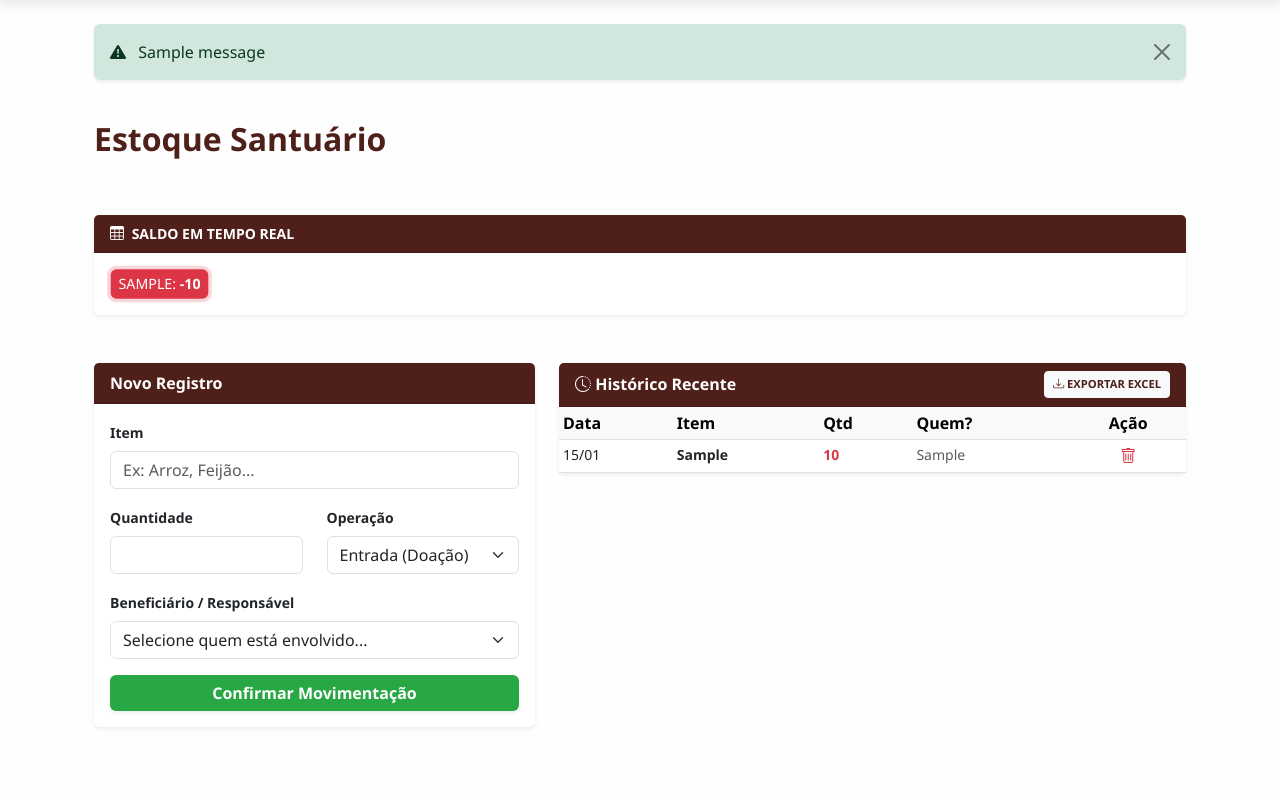
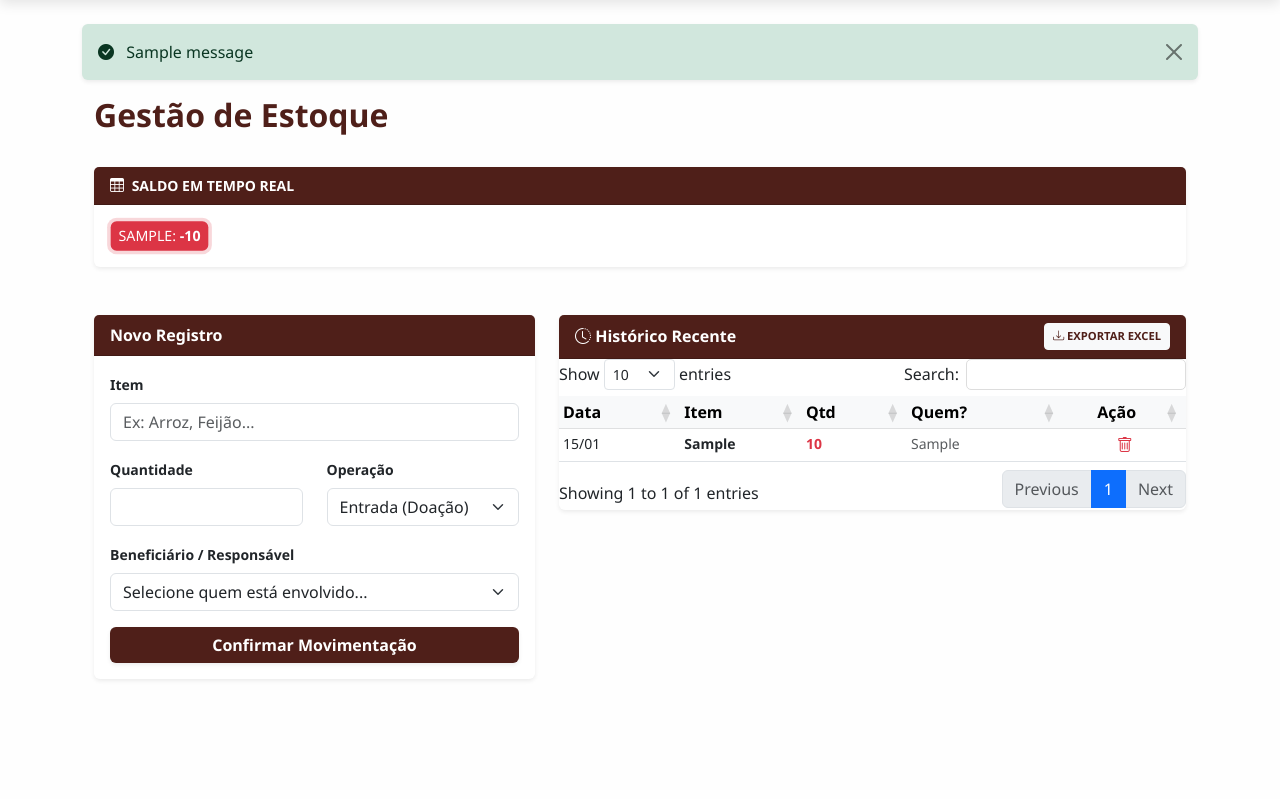
Before and after one commit to harrikenjota/Projeto_Paroquia, a Flask app: page / in a window 1280 px wide. Shown: the part 83-882 px from the top of the page. After the commit the page ends 763 px from the top, so only its background shows below. Run offline with Flask 3, Linux system fonts and the light colour scheme; tables that the repository leaves empty hold one stand-in row (values such as "Sample post"); one stand-in notice (Sample message) is shown; some libraries are stand-ins or nearby versions.

Commit message:
Ajuste de busca DataTables, Flash messages e layout de beneficiários

```diff
--- a/app.py
+++ b/app.py
@@ -12,6 +12,7 @@ app = Flask(__name__)
 # ==========================================
 app.config['SQLALCHEMY_DATABASE_URI'] = 'sqlite:///paroquia.db'
 app.config['SQLALCHEMY_TRACK_MODIFICATIONS'] = False
+# A secret_key é necessária para o funcionamento das Mensagens Flash
 app.secret_key = 'santuario_sao_jose_secret'
 
 db.init_app(app)
@@ -88,7 +89,6 @@ def dashboard():
     labels = [item for item, qtd in estoque_grafico.items() if qtd > 0]
     valores = [qtd for item, qtd in estoque_grafico.items() if qtd > 0]
 
-    # --- NOVA LÓGICA DE CONTAGEM SEPARADA ---
     total_assistidos = Beneficiario.query.filter_by(categoria='Assistido').count()
     total_doadores = Beneficiario.query.filter_by(categoria='Doador').count()
 
@@ -113,14 +113,16 @@ def registrar():
     tipo = request.form['tipo']
     responsavel = request.form['responsavel']
 
+    # Validação de Estoque antes de registrar Saída
     if tipo == 'SAIDA':
         movs = Doacao.query.filter_by(item=item_nome).all()
         saldo_atual = sum(m.quantidade if m.tipo == 'ENTRADA' else -m.quantidade for m in movs)
 
         if quantidade > saldo_atual:
-            flash(f'ERRO: Estoque insuficiente de {item_nome}! Saldo atual: {saldo_atual}.', 'danger')
+            flash(f'ERRO: Estoque insuficiente de {item_nome}! Saldo disponível: {saldo_atual}.', 'danger')
             return redirect(url_for('index'))
 
+    # Criando e salvando a movimentação
     nova_movimentacao = Doacao(
         item=item_nome,
         quantidade=quantidade,
@@ -130,6 +132,9 @@ def registrar():
     )
     db.session.add(nova_movimentacao)
     db.session.commit()
+
+    # Feedback visual de sucesso
+    flash(f'Registro de {tipo} para {item_nome} realizado com sucesso!', 'success')
     return redirect(url_for('index'))
 # FIM DA SEÇÃO 5
 
@@ -146,6 +151,7 @@ def exportar_csv():
     for m in movimentacoes:
         writer.writerow([m.data.strftime('%d/%m/%Y %H:%M'), m.item, m.quantidade, m.tipo, m.responsavel])
     output.seek(0)
+    flash('Relatório de estoque exportado com sucesso!', 'info')
     return Response(output.getvalue(), mimetype="text/csv", headers={"Content-disposition": "attachment; filename=relatorio_santuario.csv"})
 
 @app.route('/exportar_beneficiarios_csv')
@@ -157,6 +163,7 @@ def exportar_beneficiarios_csv():
     for p in pessoas:
         writer.writerow([p.nome, p.categoria, p.telefone, p.endereco])
     output.seek(0)
+    flash('Lista de contatos exportada com sucesso!', 'info')
     return Response(output.getvalue(), mimetype="text/csv", headers={"Content-disposition": "attachment; filename=contatos_santuario.csv"})
 # FIM DA SEÇÃO 6
 
@@ -175,6 +182,8 @@ def beneficiarios():
         )
         db.session.add(novo_b)
         db.session.commit()
+        # Feedback visual de sucesso
+        flash(f'Cadastro de {novo_b.nome} realizado com sucesso!', 'success')
         return redirect(url_for('beneficiarios'))
 
     lista_familias = Beneficiario.query.all()
@@ -189,16 +198,20 @@ def beneficiarios():
 def excluir_movimentacao(id):
     mov = Doacao.query.get(id)
     if mov:
+        item_removido = mov.item
         db.session.delete(mov)
         db.session.commit()
+        flash(f'Registro de {item_removido} removido do histórico.', 'info')
     return redirect(url_for('index'))
 
 @app.route('/excluir_beneficiario/<int:id>')
 def excluir_beneficiario(id):
     b = Beneficiario.query.get(id)
     if b:
+        nome_removido = b.nome
         db.session.delete(b)
         db.session.commit()
+        flash(f'O cadastro de {nome_removido} foi excluído.', 'info')
     return redirect(url_for('beneficiarios'))
 # FIM DA SEÇÃO 8
 
--- a/templates/base.html
+++ b/templates/base.html
@@ -7,6 +7,9 @@
 
     <link href="https://cdn.jsdelivr.net/npm/bootstrap@5.3.0/dist/css/bootstrap.min.css" rel="stylesheet">
     <link rel="stylesheet" href="https://cdn.jsdelivr.net/npm/bootstrap-icons@1.10.0/font/bootstrap-icons.css">
+
+    <link rel="stylesheet" href="https://cdn.datatables.net/1.13.6/css/dataTables.bootstrap5.min.css">
+
     <style>
         /* Variáveis de Cores: Centralização da Paleta de Cores da Paróquia */
         :root {
@@ -84,8 +87,15 @@
             background-color: var(--cor-santuario) !important;
             color: white !important;
         }
+
+        /* Ajustes Finos para o DataTables */
+        .dataTables_filter input {
+            border: 1px solid #ddd;
+            border-radius: 5px;
+            padding: 4px 8px;
+        }
     </style>
-    </head>
+</head>
 
 <body>
     <nav class="navbar navbar-paroquia mb-4">
@@ -105,21 +115,55 @@
             <div class="collapse navbar-collapse" id="menuPrincipal">
                 <div class="navbar-nav pt-3">
                     <a class="nav-link border-bottom border-dark" href="/">
-                        <i class="bi bi-archive-fill me-2 text-warning"></i> Estoque Principal
+                        <i class="bi bi-archive-fill me-2 text-warning"></i> Gestão de Estoque
                     </a>
-                    <a class="nav-link border-bottom border-dark" href="/dashboard">
+                    <a class="nav-link border-bottom border-dark" href="/beneficiarios">
+                        <i class="bi bi-people-fill me-2 text-warning"></i> Gestão de Beneficiários
+                    </a>
+                    <a class="nav-link" href="/dashboard">
                         <i class="bi bi-graph-up-arrow me-2 text-warning"></i> Painel Estatístico
-                    </a>
-                    <a class="nav-link" href="{{ url_for('beneficiarios') }}">
-                        <i class="bi bi-people-fill me-2 text-warning"></i> Gestão de Beneficiários
                     </a>
                 </div>
             </div>
         </div>
     </nav>
+
+    <div class="container">
+        {% with messages = get_flashed_messages(with_categories=true) %}
+          {% if messages %}
+            {% for category, message in messages %}
+              <div class="alert alert-{{ category }} alert-dismissible fade show border-0 shadow-sm" role="alert">
+                {% if category == 'danger' %}<i class="bi bi-exclamation-octagon-fill me-2"></i>{% endif %}
+                {% if category == 'success' %}<i class="bi bi-check-circle-fill me-2"></i>{% endif %}
+                {{ message }}
+                <button type="button" class="btn-close" data-bs-dismiss="alert" aria-label="Close"></button>
+              </div>
+            {% endfor %}
+          {% endif %}
+        {% endwith %}
+    </div>
+
     <div class="container pb-5">
         {% block content %}{% endblock %}
     </div>
+
+    <script src="https://code.jquery.com/jquery-3.7.0.js"></script>
     <script src="https://cdn.jsdelivr.net/npm/bootstrap@5.3.0/dist/js/bootstrap.bundle.min.js"></script>
-    </body>
+
+    <script src="https://cdn.datatables.net/1.13.6/js/jquery.dataTables.min.js"></script>
+    <script src="https://cdn.datatables.net/1.13.6/js/dataTables.bootstrap5.min.js"></script>
+
+    <script>
+        $(document).ready(function() {
+            $('.table').DataTable({
+                "language": {
+                    "url": "//cdn.datatables.net/plug-ins/1.13.6/i18n/pt-BR.json"
+                },
+                "pageLength": 10,
+                "responsive": true,
+                "order": [] // Mantém a ordem vinda do backend
+            });
+        });
+    </script>
+</body>
 </html>
--- a/templates/index.html
+++ b/templates/index.html
@@ -2,22 +2,9 @@
 
 {% block content %}
 <div class="container">
-
-    {% with messages = get_flashed_messages(with_categories=true) %}
-      {% if messages %}
-        {% for category, message in messages %}
-          <div class="alert alert-{{ category }} alert-dismissible fade show shadow-sm border-0" role="alert">
-            <i class="bi bi-exclamation-triangle-fill me-2"></i> {{ message }}
-            <button type="button" class="btn-close" data-bs-dismiss="alert"></button>
-          </div>
-        {% endfor %}
-      {% endif %}
-    {% endwith %}
-    <br> <div class="d-flex justify-content-between align-items-center mb-4">
-        <h2 class="fw-bold" style="color: var(--cor-santuario)">Estoque Santuário</h2>
+    <div class="d-flex justify-content-between align-items-center mb-4">
+        <h2 class="fw-bold" style="color: var(--cor-santuario)">Gestão de Estoque</h2>
     </div>
-    <br>
-
 
     <div class="card shadow-sm border-0 mb-5">
         <div class="card-header bg-light fw-bold small text-muted text-uppercase">
@@ -30,11 +17,12 @@
                     {{ item }}: <span class="fw-bold">{{ quantidade }}</span>
                 </div>
                 {% else %}
-                <span class="text-muted small">Nenhum item em estoque.</span>
+                <span class="text-muted small">Nenhum item cadastrado no sistema.</span>
                 {% endfor %}
             </div>
         </div>
     </div>
+
     <div class="row">
         <div class="col-md-5 mb-4">
             <div class="card shadow-sm border-0">
@@ -94,13 +82,14 @@
                             </select>
                         </div>
 
-                        <button type="submit" class="btn btn-success w-100 fw-bold shadow-sm" style="background-color: #28a745; border: none;">
+                        <button type="submit" class="btn w-100 fw-bold shadow-sm text-white" style="background-color: var(--cor-santuario); border: none;">
                             Confirmar Movimentação
                         </button>
                     </form>
                 </div>
             </div>
         </div>
+
         <div class="col-md-7 mb-4">
             <div class="card shadow-sm border-0">
                 <div class="card-header fw-bold text-white d-flex justify-content-between align-items-center" style="background-color: var(--cor-santuario)">
@@ -109,9 +98,8 @@
                         <i class="bi bi-download"></i> EXPORTAR EXCEL
                     </a>
                 </div>
-                <div class="table-responsive" style="max-height: 400px; overflow-y: auto;">
-                    <table class="table table-sm table-hover mb-0">
-                        <thead class="table-light sticky-top">
+                <div class="card-body p-0"> <table class="table table-sm table-hover mb-0">
+                        <thead class="table-light">
                             <tr>
                                 <th>Data</th>
                                 <th>Item</th>
@@ -143,11 +131,11 @@
                 </div>
             </div>
         </div>
-        </div>
+    </div>
 </div>
 
-
 <style>
+    /* Efeito visual para estoque baixo */
     .pulse {
         animation: pulse-red 2s infinite;
         box-shadow: 0 0 0 0 rgba(220, 53, 69, 0.7);
@@ -158,8 +146,7 @@
         100% { transform: scale(0.95); box-shadow: 0 0 0 0 rgba(220, 53, 69, 0); }
     }
 
-    .table-responsive { -webkit-overflow-scrolling: touch; }
-
+    /* Melhoria visual para os grupos de beneficiários */
     optgroup {
         font-weight: bold;
         color: #666;
```
Also changed, not shown: templates/beneficiarios.html (+11 -8 lines).
